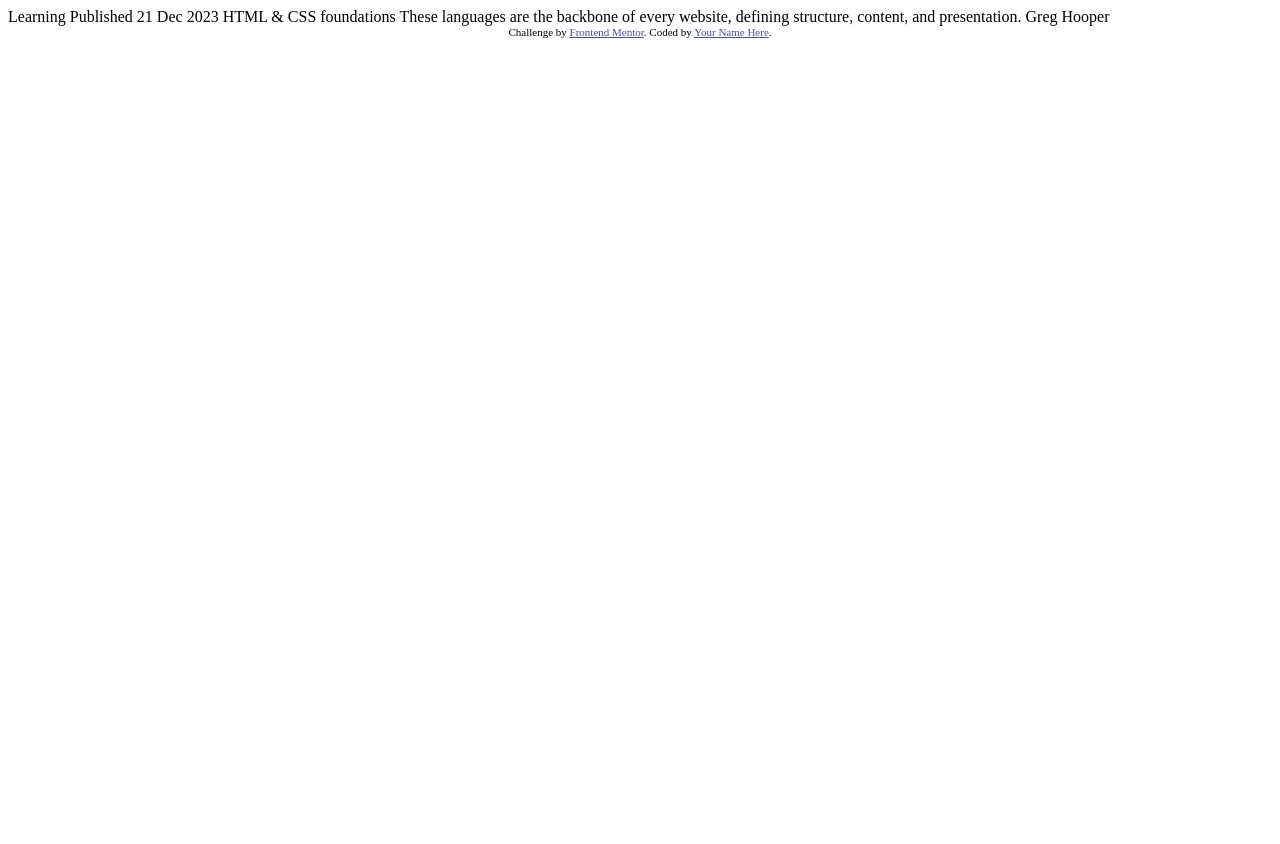
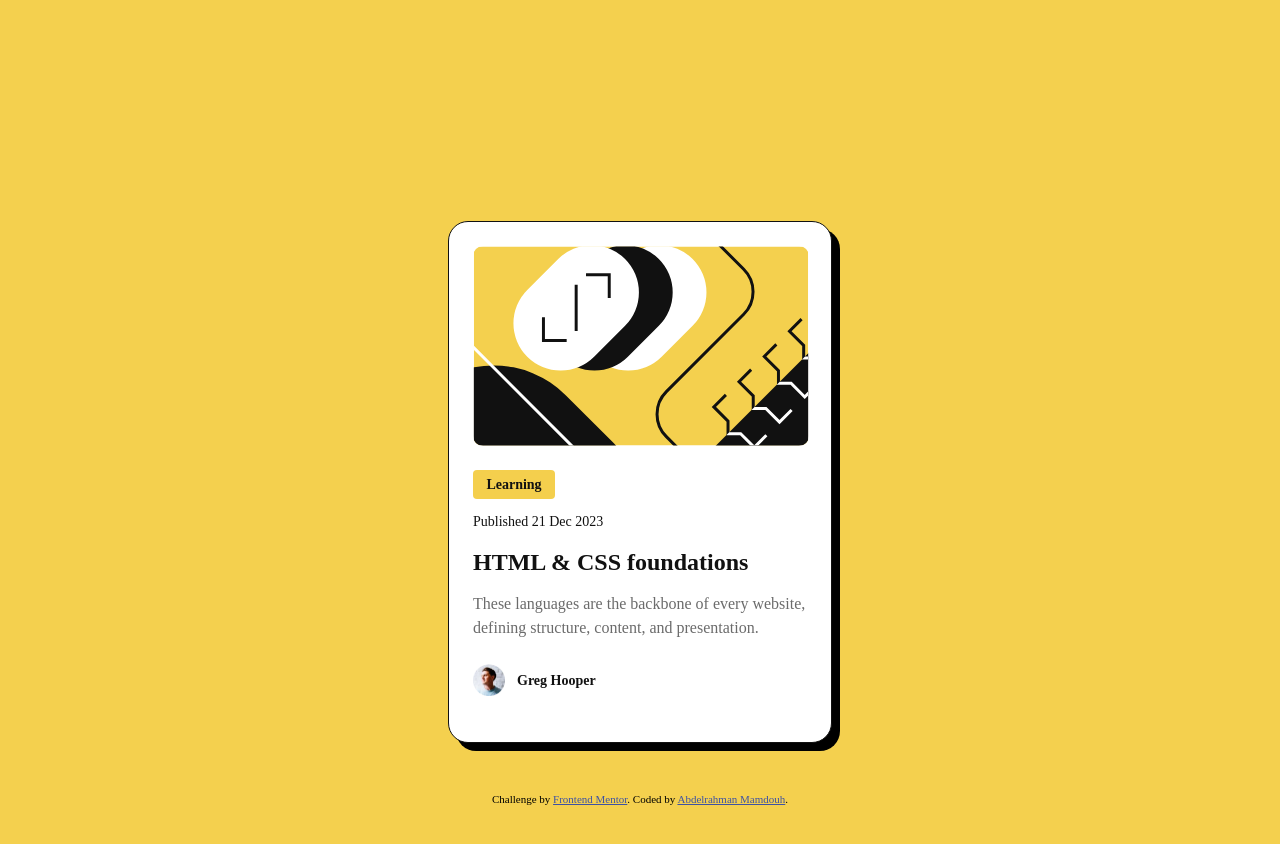
Before and after one commit to AbdelrahmanMamouh/Blog-preview-card, a plain HTML site: page index.html in a window 1280 px wide. Before the commit the page ends 800 px from the top, so only its background shows below. Drawn offline with Linux system fonts and the light colour scheme.

Commit message:
initial commit

```diff
--- a/index.html
+++ b/index.html
@@ -5,30 +5,40 @@
   <meta name="viewport" content="width=device-width, initial-scale=1.0"> <!-- displays site properly based on user's device -->
 
   <link rel="icon" type="image/png" sizes="32x32" href="./assets/images/favicon-32x32.png">
+  <link href="style.css" rel="stylesheet">
 
   <title>Frontend Mentor | Blog preview card</title>
 
   <!-- Feel free to remove these styles or customise in your own stylesheet 👍 -->
   <style>
-    .attribution { font-size: 11px; text-align: center; }
-    .attribution a { color: hsl(228, 45%, 44%); }
+
   </style>
 </head>
 <body>
+<div class="main-container">
+  <img class="main-image" src="assets/images/illustration-article.svg" alt="illustration article photo" class="main-photo" width="336px" height="200px" >
+  <div class="text-box">
 
-  Learning
+    <div class="yellow-box">
+      <h2 class="learn">Learning</h2>
+    </div>
 
-  Published 21 Dec 2023
+    <h3 class="date">Published 21 Dec 2023</h3>
 
-  HTML & CSS foundations
+    <h1 class="header">HTML & CSS foundations</h1>
 
-  These languages are the backbone of every website, defining structure, content, and presentation.
+    <p>These languages are the backbone of every website, defining structure, content, and presentation.</p>
 
-  Greg Hooper
+    <div class="author">
+      <img src="assets/images/image-avatar.webp" class="author-image" alt="author-image">
+      <h3 class="author-name">Greg Hooper</h3>
+    </div>
+  </div>
+</div>
 
   <div class="attribution">
     Challenge by <a href="https://www.frontendmentor.io?ref=challenge" target="_blank">Frontend Mentor</a>.
-    Coded by <a href="#">Your Name Here</a>.
+    Coded by <a href="#">Abdelrahman Mamdouh</a>.
   </div>
 </body>
 </html>
--- /dev/null
+++ b/style.css
@@ -0,0 +1,153 @@
+.attribution {
+    font-size: 11px; text-align: center;
+}
+
+.attribution a {
+    color: hsl(228, 45%, 44%);
+}
+
+
+body {
+    height: 960px;
+    display: flex;
+    flex-direction: column;
+    justify-content: center;
+    align-items: center;
+    padding: 0px;
+    background: rgb(244, 208, 78);
+}
+
+.main-container {
+    width: 384px;
+    height: 522px;
+    display: flex;
+    flex-direction: column;
+    justify-content: flex-start;
+    align-items: flex-start;
+    gap: 24;
+    padding: 24px;
+    flex: none;
+    order: 0;
+    flex-grow: 0;
+    margin: 50px 0px;
+    box-sizing: border-box;
+    border: 1px solid rgb(17, 17, 17);
+    border-radius: 20px;
+    box-shadow: 8px 8px 0px 0px rgb(0, 0, 0);
+    background: rgb(255, 255, 255);
+}
+
+.main-image {
+    border-radius: 10px;
+}
+
+.yellow-box {
+    width: 58px;
+    height: 21px;
+    display: flex;
+    flex-direction: row;
+    justify-content: center;
+    align-items: center;
+    gap: 8;
+    padding: 4px 12px 4px 12px;
+    flex: none;
+    order: 0;
+    flex-grow: 0;
+    margin: 12px 0px;
+    margin-top: 24px;
+    border-radius: 4px;
+    background: rgb(244, 207, 77);
+}
+
+.learn {
+    color: rgb(17, 17, 17);
+    font-family: figtree, serif;
+    font-size: 14px;
+    font-weight: 800;
+    line-height: 150%;
+    letter-spacing: 0%;
+    text-align: left;
+
+}
+
+.date {
+    flex: none;
+    order: 1;
+    flex-grow: 0;
+    margin: 12px 0px;
+    color: rgb(17, 17, 17);
+    font-family: Figtree, serif;
+    font-size: 14px;
+    font-weight: 500;
+    line-height: 150%;
+    letter-spacing: 0%;
+    text-align: left;
+}
+
+.header {
+    flex: none;
+    order: 1;
+    flex-grow: 0;
+    margin: 12px 0px;
+    color: rgb(17, 17, 17);
+    font-family: Figtree;
+    font-size: 24px;
+    font-weight: 800;
+    line-height: 150%;
+    letter-spacing: 0%;
+    text-align: left;
+}
+
+p {
+    flex: none;
+    order: 3;
+    align-self: stretch;
+    flex-grow: 0;
+    margin: 12px 0px;
+    color: rgb(107, 107, 107);
+    font-family: Figtree;
+    font-size: 16px;
+    font-weight: 500;
+    line-height: 150%;
+    letter-spacing: 0%;
+    text-align: left;
+}
+
+.author {
+    width: 129px;
+    height: 32px;
+    display: flex;
+    flex-direction: row;
+    justify-content: flex-start;
+    align-items: center;
+    gap: 12;
+    padding: 0px;
+    flex: none;
+    order: 2;
+    flex-grow: 0;
+    margin: 24px 0px;
+}
+
+.author-image {
+
+    width: 32px;
+    height: 32px;
+    flex: none;
+    order: 0;
+    flex-grow: 0;
+    margin: 0px 0px;
+}
+
+.author-name {
+    flex: none;
+    order: 1;
+    flex-grow: 0;
+    margin: 0px 12px;
+    color: rgb(17, 17, 17);
+    font-family: Figtree, serif;
+    font-size: 14px;
+    font-weight: 800;
+    line-height: 150%;
+    letter-spacing: 0%;
+    text-align: left;
+}
```
